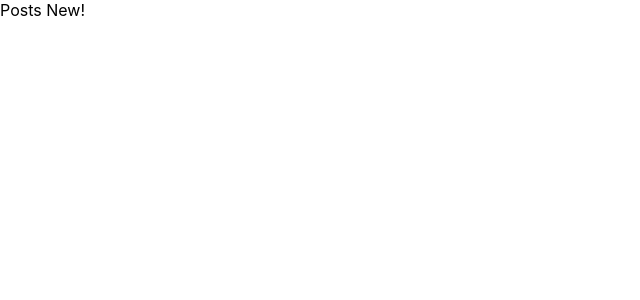
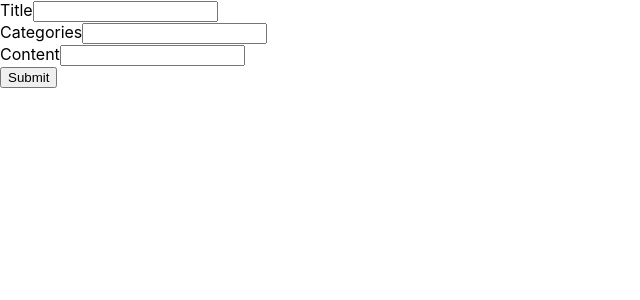
Before and after one commit to KenAustria/BlogAboutIt, a React (Create React App) app: page /posts/new in a window 1280 px wide. Shown: the top 300 px of the page, without its empty margins (0-640 px from the left). Built offline with nearby package versions, Linux system fonts and the light colour scheme.

Commit message:
Redux Form Submittal

```diff
--- a/package.json
+++ b/package.json
@@ -11,6 +11,7 @@
     "react-router-dom": "^4.2.2",
     "react-scripts": "2.0.5",
     "redux": "^4.0.1",
+    "redux-form": "^6.6.3",
     "redux-promise": "^0.6.0"
   },
   "scripts": {
--- a/src/containers/PostsNew.js
+++ b/src/containers/PostsNew.js
@@ -1,11 +1,59 @@
 import React, { Component } from "react";
+import { Field, reduxForm } from 'redux-form';
 
 class PostsNew extends Component {
+  renderField(field) {
+    return (
+      <div className="form-group">
+      <label>{field.label}</label>
+      <input
+        type="text"
+        className="form-control"
+        {...field.input}
+      />
+      {field.meta.error}
+      </div>
+    );
+  }
+
+// display validation messages inside PostsNew component with field.meta.error
+// meta.error property is automatically added to the field object from our validate function
+// reference to have error show up
+
+
+  validate(values) {
+    let errors = {};
+
+    if(!values.title) {
+      errors.title = "Enter a title";
+    }
+    if(!values.categories) {
+      errors.categories = "Enter a category";
+    }
+    if(!values.content) {
+      errors.content = "Enter content";
+    }
+
+    return errors;
+  }
+
+  onFormSubmit = (values) => {
+    console.log(values);
+  }
+
   render() {
+    const { handleSubmit } = this.props;
     return (
-      <div>Posts New!</div>
+      <form onSubmit={handleSubmit(this.onFormSubmit.bind(this))}>
+        <Field label="Title" name="title" component={this.renderField} />
+        <Field label="Categories" name="tags" component={this.renderField} />
+        <Field label="Content" name="content" component={this.renderField} />
+        <button>Submit</button>
+      </form>
     );
   }
 }
 
-export default PostsNew;
+export default reduxForm({
+  form: 'PostsNewForm'
+})(PostsNew);
--- a/src/reducers/index.js
+++ b/src/reducers/index.js
@@ -1,8 +1,10 @@
 import { combineReducers } from 'redux';
 import PostsReducer from './posts_reducer';
+import { reducer as formReducer } from 'redux-form';
 
 const rootReducer = combineReducers({
- posts: PostsReducer
+ posts: PostsReducer,
+ form: formReducer
 });
 
 export default rootReducer;
```
Also changed, not shown: 1 other file (tests, documents, lock files or other folders).
